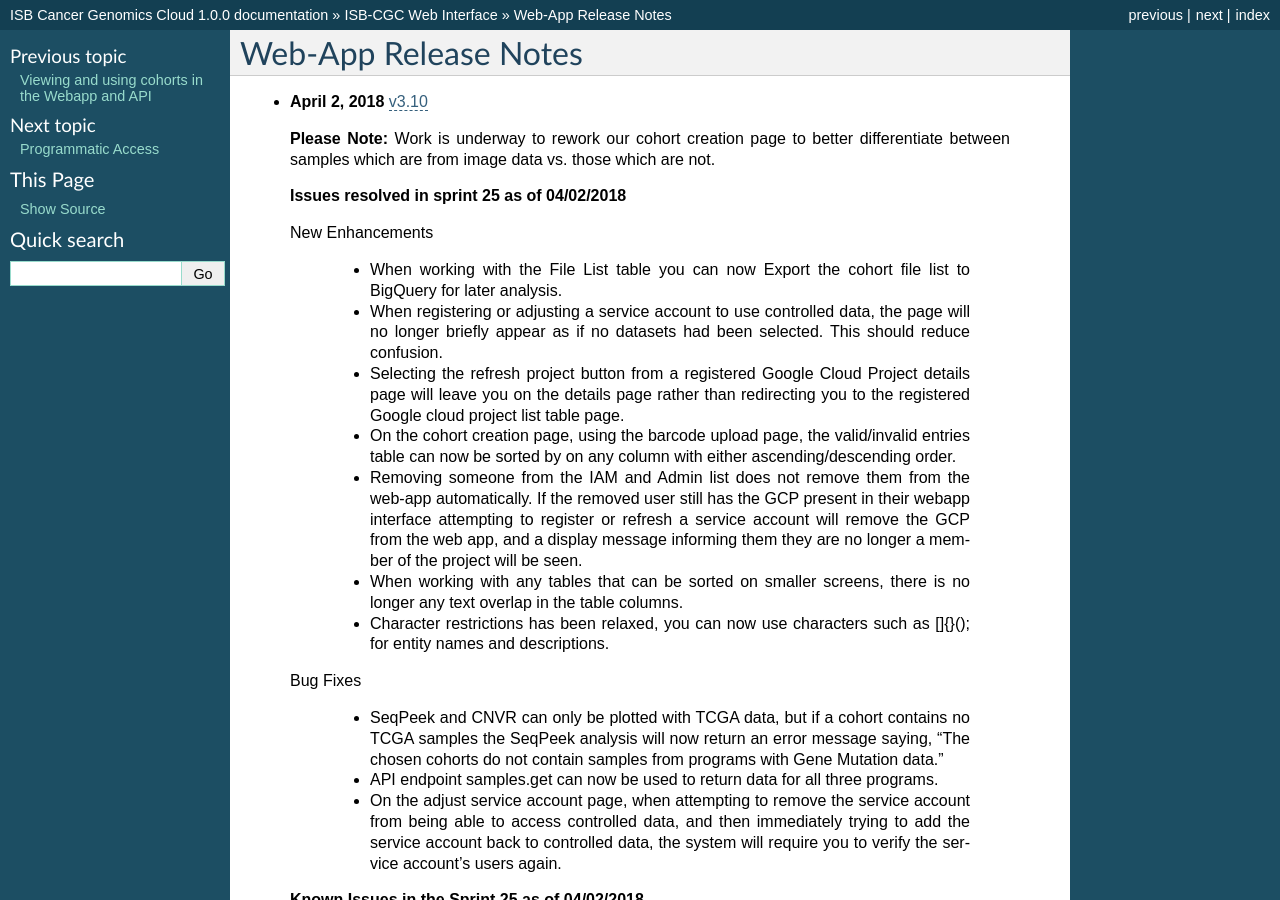
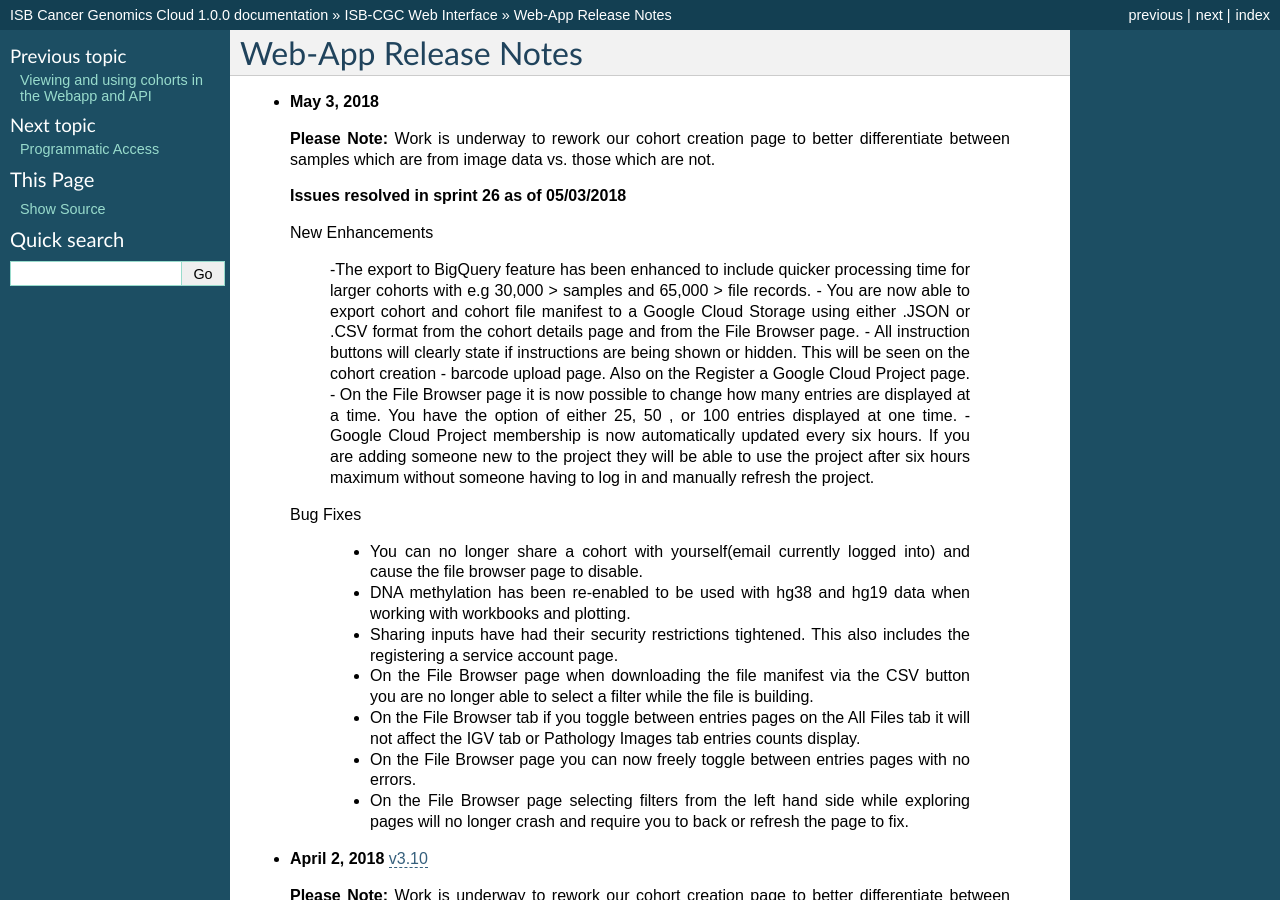
Before and after one commit to isb-cgc/readthedocs, a Sphinx documentation site: the page built from docs/source/sections/webapp/releases.rst, in a window 1280 px wide and 900 px high. Built offline with Sphinx 7.4.7, drawn with Linux system fonts in a browser that asks for light colours; pages that are not in the unit, such as notebooks, are missing from menus.

Commit message:
bug fixes and enhancements added

```diff
--- a/docs/source/sections/webapp/releases.rst
+++ b/docs/source/sections/webapp/releases.rst
@@ -1,6 +1,33 @@
 *********************
 Web-App Release Notes
 *********************
+
+
+
+* **May 3, 2018**
+
+ **Please Note:** Work is underway to rework our cohort creation page to better differentiate between samples which are from image data vs. those which are not.
+
+ **Issues resolved in sprint 26 as of 05/03/2018**
+
+ New Enhancements
+
+  -The export to BigQuery feature has been enhanced to include quicker processing time for larger cohorts with e.g 30,000 > samples and 65,000 > file records.
+  - You are now able to export cohort and cohort file manifest to a Google Cloud Storage using either .JSON or .CSV format from the cohort details page and from the File Browser page.
+  - All instruction buttons will clearly state if instructions are being shown or hidden. This will be seen on the cohort creation - barcode upload page. Also on the Register a Google Cloud Project page.
+  - On the File Browser page it is now possible to change how many entries are displayed at a time.  You have the option of either 25, 50 , or 100 entries displayed at one time.
+  - Google Cloud Project membership is now automatically updated every six hours.  If you are adding someone new to the project they will be able to use the project after six hours maximum without someone having to log in and manually refresh the project.
+
+ Bug Fixes
+
+  - You can no longer share a cohort with yourself(email currently logged into) and cause the file browser page to disable.
+  - DNA methylation has been re-enabled to be used with hg38 and hg19 data when working with workbooks and plotting.
+  - Sharing inputs have had their security restrictions tightened. This also includes the registering a service account page.
+  - On the File Browser page when downloading the file manifest via the CSV button you are no longer able to select a filter while the file is building.
+  - On the File Browser tab if you toggle between entries pages on the All Files tab it will not affect the IGV tab or Pathology Images tab entries counts display.
+  - On the File Browser page you can now freely toggle between entries pages with no errors.
+  - On the File Browser page selecting filters from the left hand side while exploring pages will no longer crash and require you to back or refresh the page to fix.
+
 
 
 * **April 2, 2018** `v3.10 <https://github.com/isb-cgc/ISB-CGC-WebApp/releases/tag/3.10>`_
```
